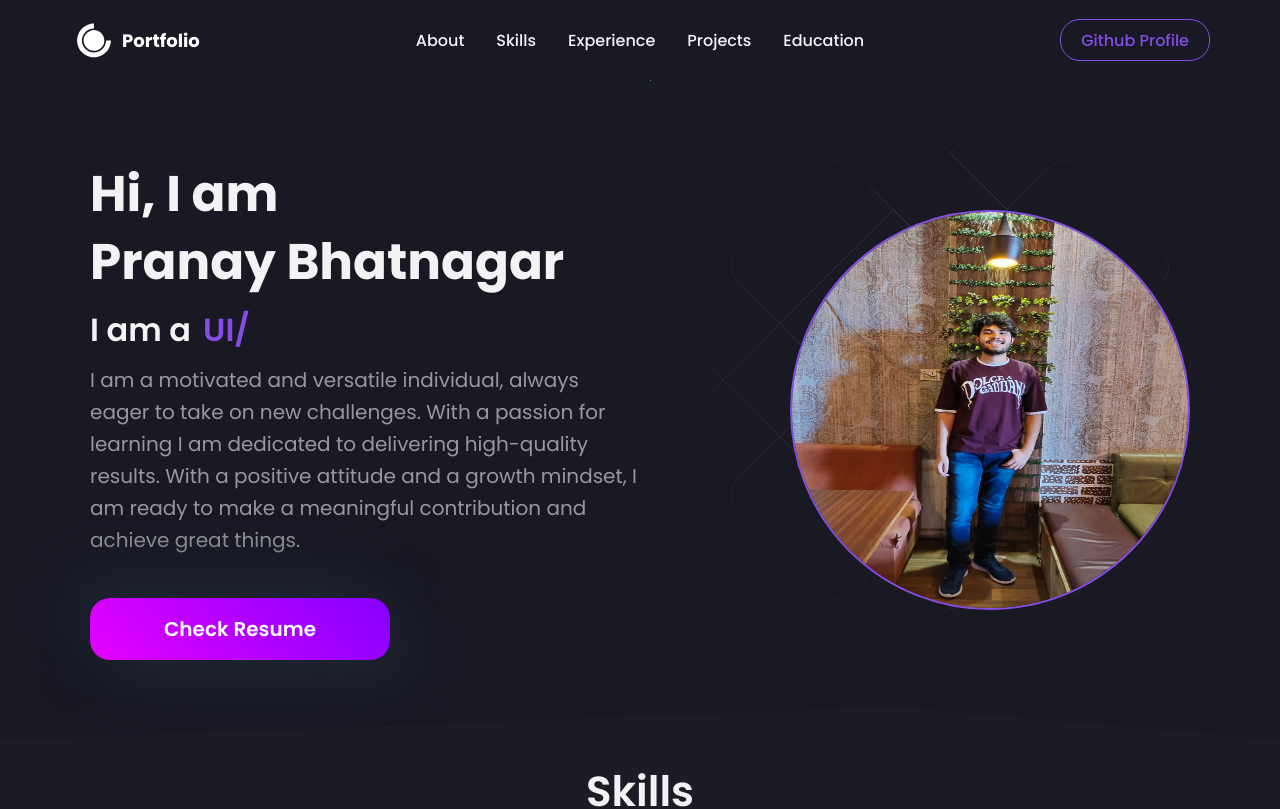
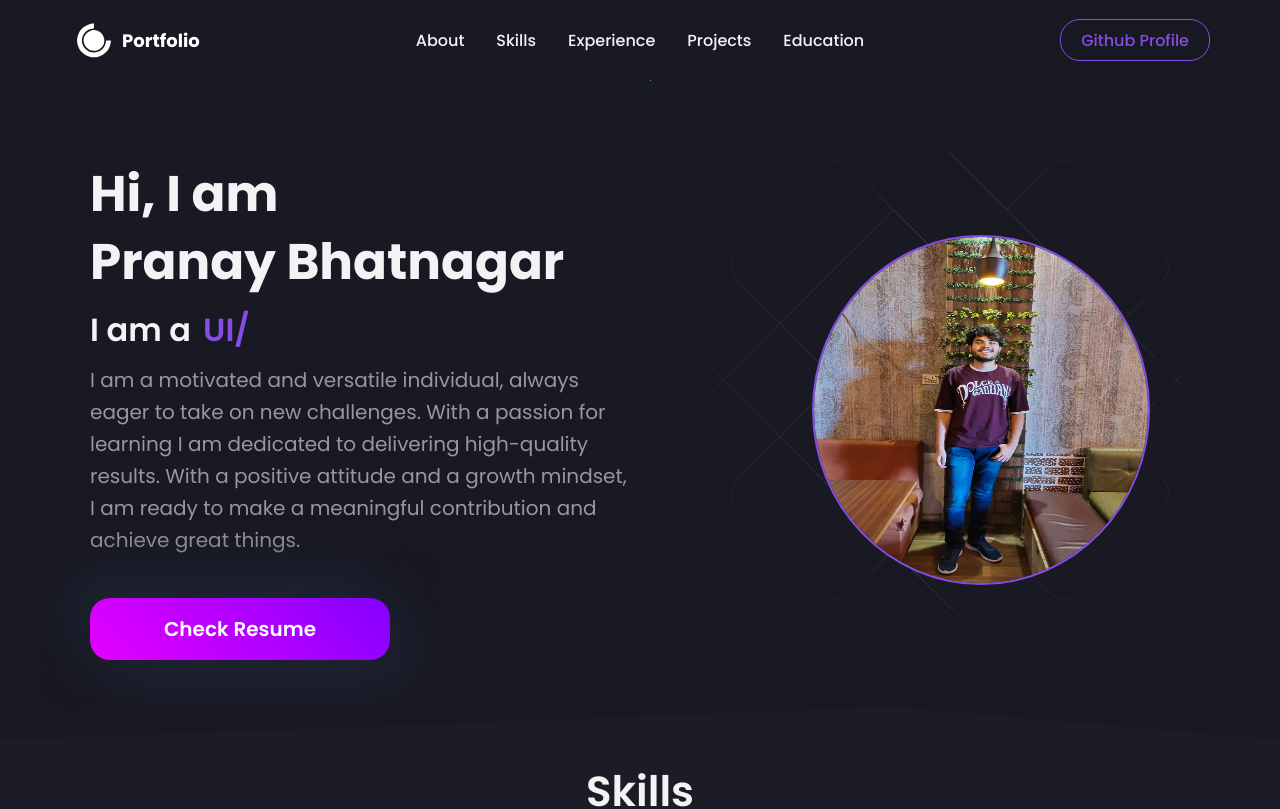
Before and after one commit to pranay2508/Portfolio, a React (Create React App) app: page / in a window 1280 px wide. Shown: the top 809 px of the page. Built offline with nearby package versions, Linux system fonts and the light colour scheme.

Commit message:
minor changes

```diff
--- a/src/components/HeroSection/index.js
+++ b/src/components/HeroSection/index.js
@@ -83,6 +83,7 @@ export const HeroLeftContainer = styled.div`
 export const HeroRightContainer = styled.div`
   width: 100%;
   display: flex;
+  padding-right: 40px;
   order: 2;
   justify-content: end;
   gap: 12px;
@@ -99,11 +100,12 @@ export const HeroRightContainer = styled.div`
 `;
 
 export const Img = styled.img`
-  position: relative;
-  width: 100%;
-  height: 100%;
-  max-width: 400px;
-  max-height: 400px;
+  position:relative;
+  width: 65%;
+  height: 65%;
+  /* padding-right:90px; */
+  max-width: 350px;
+  max-height: 350px;
   border-radius: 50%;
   border: 2px solid ${({ theme }) => theme.primary};
 
--- a/src/components/ProjectDetails/index.js
+++ b/src/components/ProjectDetails/index.js
@@ -1,7 +1,7 @@
-import { CloseRounded, GitHub, LinkedIn } from '@mui/icons-material';
-import { Modal } from '@mui/material';
-import React from 'react'
-import styled from 'styled-components'
+import { CloseRounded } from "@mui/icons-material";
+import { Modal } from "@mui/material";
+import React from "react";
+import styled from "styled-components";
 
 const Container = styled.div`
   width: 100%;
@@ -47,12 +47,10 @@ const Date = styled.div`
   margin: 2px 6px;
   font-weight: 400;
   color: ${({ theme }) => theme.text_secondary};
-    @media only screen and (max-width: 768px){
+  @media only screen and (max-width: 768px) {
     font-size: 12px;
   }
-`
-
-
+`;
 
 const Desc = styled.div`
   font-size: 16px;
@@ -70,7 +68,7 @@ const Image = styled.img`
   object-fit: cover;
   border-radius: 12px;
   margin-top: 30px;
-    box-shadow: 0px 0px 10px 0px rgba(0,0,0,0.3);
+  box-shadow: 0px 0px 10px 0px rgba(0, 0, 0, 0.3);
 `;
 
 const Label = styled.div`
@@ -129,7 +127,7 @@ const MemberImage = styled.img`
   object-fit: cover;
   border-radius: 50%;
   margin-bottom: 4px;
-    box-shadow: 0px 0px 10px 0px rgba(0,0,0,0.3);
+  box-shadow: 0px 0px 10px 0px rgba(0, 0, 0, 0.3);
   @media only screen and (max-width: 600px) {
     width: 32px;
     height: 32px;
@@ -145,7 +143,6 @@ const MemberName = styled.div`
     font-size: 14px;
   }
 `;
-
 
 const ButtonGroup = styled.div`
   display: flex;
@@ -163,7 +160,9 @@ const Button = styled.a`
   padding: 12px 16px;
   border-radius: 8px;
   background-color: ${({ theme }) => theme.primary};
-    ${({ dull, theme }) => dull && `
+  ${({ dull, theme }) =>
+    dull &&
+    `
         background-color: ${theme.bgLight};
         color: ${theme.text_secondary};
         &:hover {
@@ -181,11 +180,13 @@ const Button = styled.a`
   }
 `;
 
-
 const index = ({ openModal, setOpenModal }) => {
   const project = openModal?.project;
   return (
-        <Modal open={true} onClose={() => setOpenModal({ state: false, project: null })}>
+    <Modal
+      open={true}
+      onClose={() => setOpenModal({ state: false, project: null })}
+    >
       <Container>
         <Wrapper>
           <CloseRounded
@@ -214,26 +215,37 @@ const index = ({ openModal, setOpenModal }) => {
                   <Member>
                     <MemberImage src={member.img} />
                     <MemberName>{member.name}</MemberName>
-                                        <a href={member.github} target="new" style={{textDecoration: 'none', color: 'inherit'}}>
+                    {/* <a
+                      href={member.github}
+                      target="new"
+                      style={{ textDecoration: "none", color: "inherit" }}
+                    >
                       <GitHub />
                     </a>
-                                        <a href={member.linkedin} target="new" style={{textDecoration: 'none', color: 'inherit'}}>
+                    <a
+                      href={member.linkedin}
+                      target="new"
+                      style={{ textDecoration: "none", color: "inherit" }}
+                    >
                       <LinkedIn />
-                                        </a>
+                    </a> */}
                   </Member>
                 ))}
               </Members>
             </>
           )}
           <ButtonGroup>
-                        <Button dull href={project?.github} target='new'>View Code</Button>
-                        <Button href={project?.webapp} target='new'>View Live App</Button>
+            <Button dull href={project?.github} target="new">
+              View Code
+            </Button>
+            <Button href={project?.webapp} target="new">
+              View Live App
+            </Button>
           </ButtonGroup>
         </Wrapper>
       </Container>
+    </Modal>
+  );
+};
 
-        </Modal>
-    )
-}
-
-export default index
+export default index;
```
Lines whose indentation alone changed are shown as unchanged.
